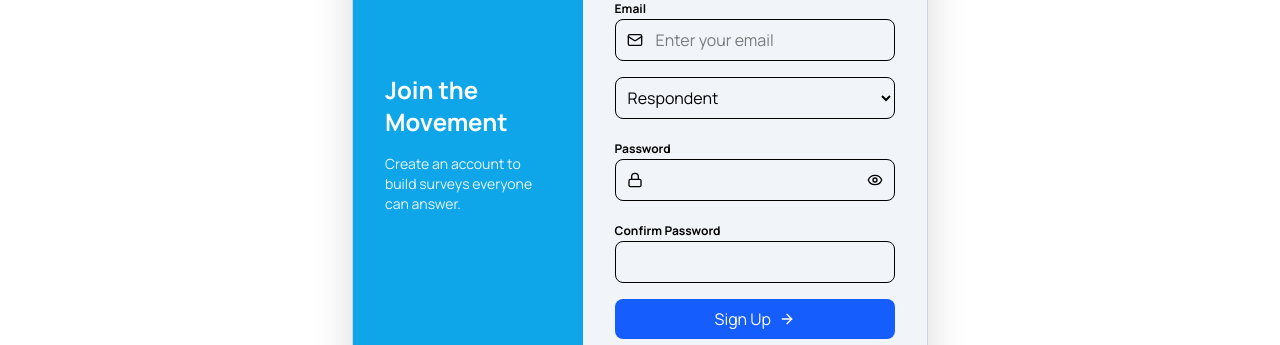
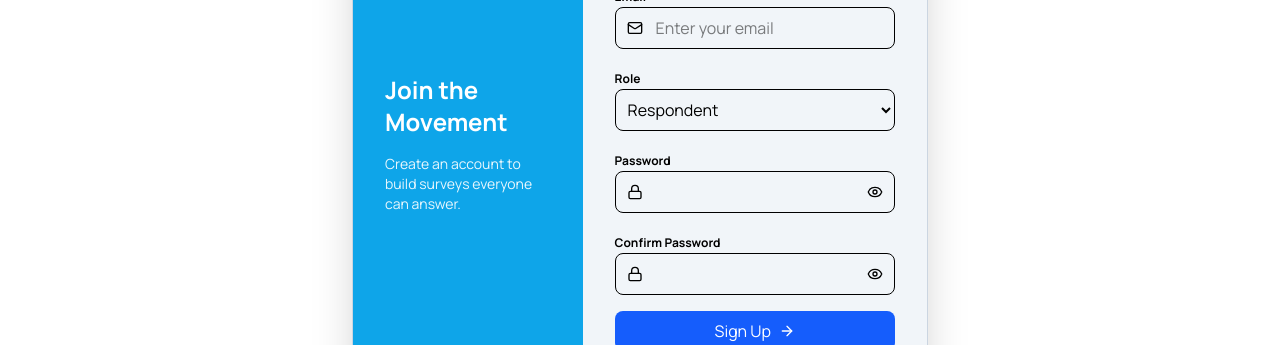
Before and after one commit to Sarmad-jsdev/Access-Form-Project, a React (Vite) app in the folder frontEnd/: page /Register in a window 1280 px wide. Shown: the part 321-666 px from the top of the page. Built offline with nearby package versions, Linux system fonts and the light colour scheme; no server answers.

Commit message:
Enhance Register page with role selection and password toggle
Added role selection and improved confirm password input with visibility toggle.

```diff
--- a/frontEnd/src/pages/Register.jsx
+++ b/frontEnd/src/pages/Register.jsx
@@ -178,6 +178,7 @@ const Register = () => {
             </div>
 
             {/* ROLE */}
+            <label className="text-xs font-bold">Role</label>
             <select
               value={formData.role}
               onChange={(e) => handleChange("role", e.target.value)}
@@ -218,6 +219,8 @@ const Register = () => {
             {/* CONFIRM PASSWORD */}
             <div>
               <label className="text-xs font-bold">Confirm Password</label>
+              <div className="relative">
+                <Lock className="absolute left-3 top-1/2 -translate-y-1/2 w-4 h-4" />
               <input
                 type={showPassword ? "text" : "password"}
                 value={formData.confirmPassword}
@@ -226,6 +229,14 @@ const Register = () => {
                 }
                 className="w-full p-2 border rounded-lg"
               />
+                <button
+                  type="button"
+                  onClick={() => setShowPassword(!showPassword)}
+                  className="absolute right-3 top-1/2 -translate-y-1/2"
+                >
+                  {showPassword ? <EyeOff size={16} /> : <Eye size={16} />}
+                </button>
+              </div>
               {errors.confirmPassword && (
                 <p className="text-red-500 text-xs mt-1">
                   {errors.confirmPassword}
```
